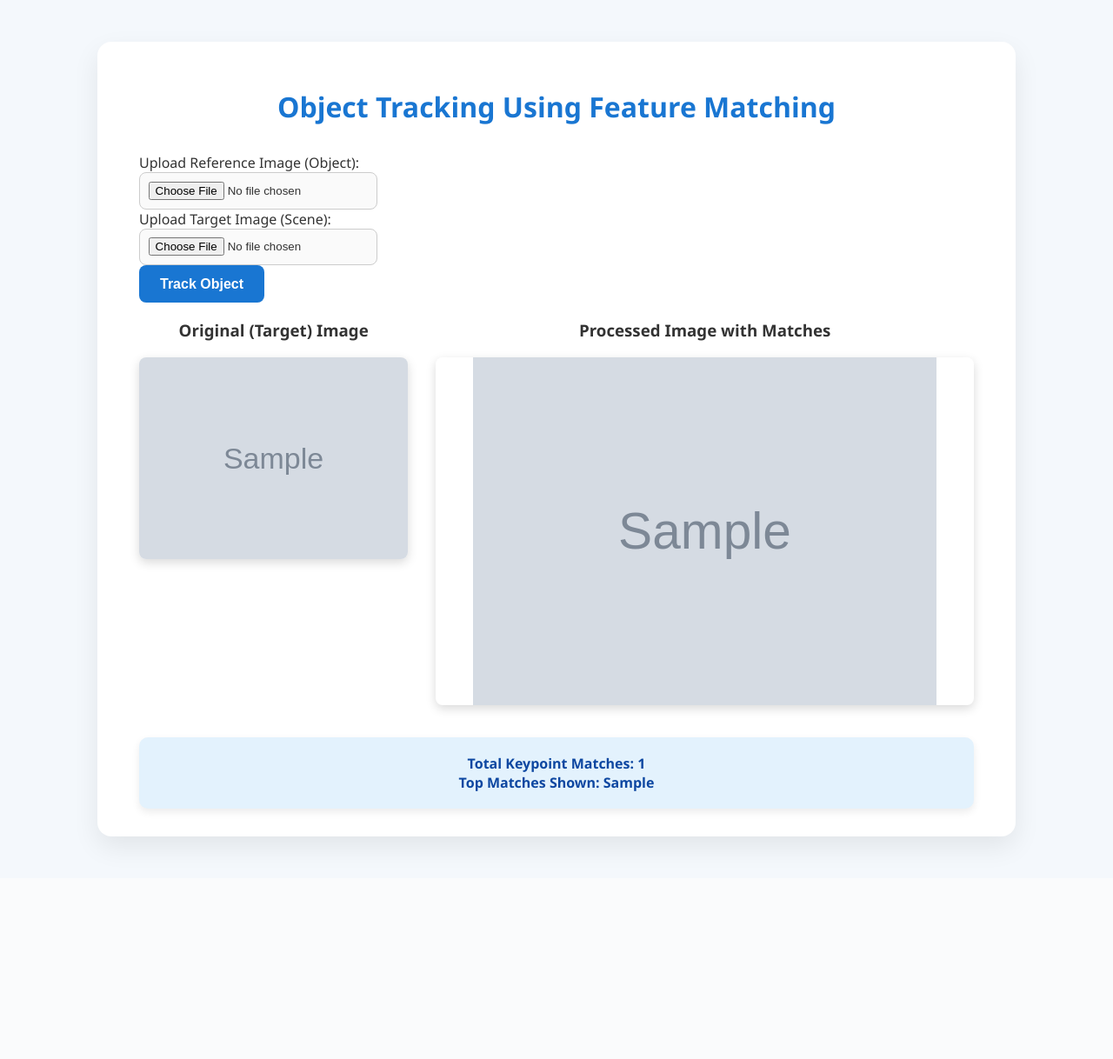
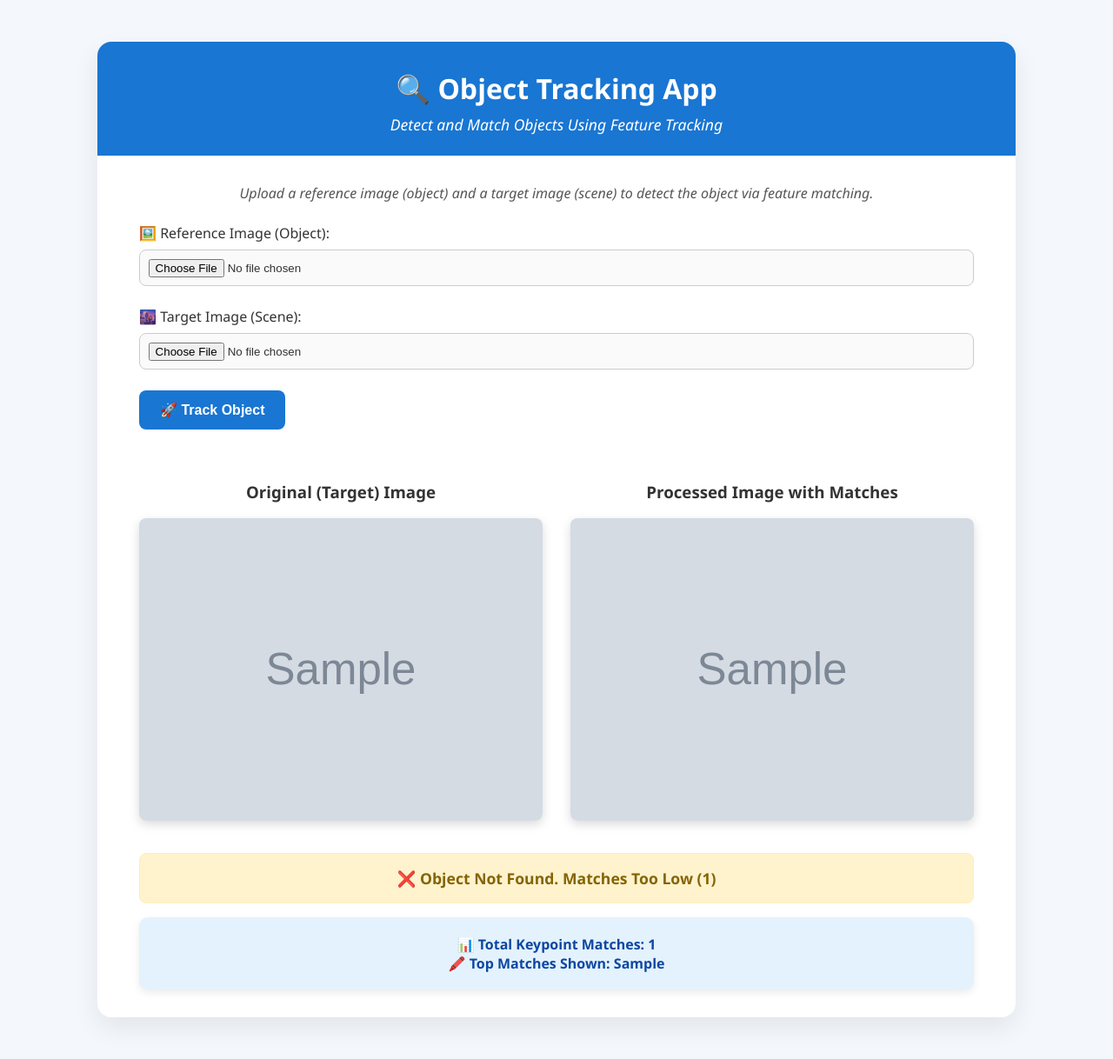
Before and after one commit to Ashwinib26/Multi-Feature-Object-Tracker, a Flask app: template templates/index.html in a window 1280 px wide. Shown: the whole page at 87% size. Before the commit the page ends 980 px from the top, so only its background shows below. Run offline with Flask 3, Linux system fonts and the light colour scheme; the template is opened without the code that fills it: most values are stand-ins (such as "Sample title", 1, 10 or a date in 2020); grey boxes marked "Sample" are stand-in pictures.

```diff
--- a/app.py
+++ b/app.py
@@ -23,10 +23,8 @@ def upload():
 
     if ref_file and target_file:
         uid = str(uuid.uuid4())[:8]
-
         ref_filename = f"{uid}_ref_{secure_filename(ref_file.filename)}"
         target_filename = f"{uid}_target_{secure_filename(target_file.filename)}"
-
         ref_path = os.path.join(UPLOAD_FOLDER, ref_filename)
         target_path = os.path.join(UPLOAD_FOLDER, target_filename)
 
--- a/static/styles.css
+++ b/static/styles.css
@@ -15,12 +15,28 @@ body {
     box-shadow: 0 12px 30px rgba(0, 0, 0, 0.08);
 }
 
-h1 {
+/* Header styling */
+header {
     text-align: center;
-    margin-bottom: 2rem;
-    color: #1976d2;
+    background-color: #1976d2;
+    color: white;
+    padding: 2rem 1rem 1.5rem;
+    border-radius: 16px 16px 0 0;
+    margin: -2rem -3rem 2rem -3rem; /* fill container */
 }
 
+header h1 {
+    font-size: 2rem;
+    margin: 0 0 0.5rem;
+}
+
+header p {
+    margin: 0;
+    font-size: 1.1rem;
+    font-style: italic;
+}
+
+/* Upload Form */
 .upload-form {
     display: flex;
     flex-direction: column;
@@ -63,12 +79,14 @@ button:hover {
     background: #155a9c;
 }
 
+/* Result Titles */
 .results-title {
     margin-bottom: 1.5rem;
     color: #0d47a1;
     text-align: center;
 }
 
+/* Images Layout */
 .images {
     display: flex;
     flex-direction: row;
@@ -84,11 +102,14 @@ button:hover {
 }
 
 .images img {
-    max-width: 100%;
-    border-radius: 12px;
-    box-shadow: 0 6px 15px rgba(0,0,0,0.12);
+    width: 100%;
+    max-height: 400px;
+    object-fit: contain;
+    border-radius: 8px;
+    box-shadow: 0 4px 12px rgba(0,0,0,0.15);
 }
 
+/* Stats Box */
 .stats {
     background: #e3f2fd;
     padding: 1.2rem;
@@ -98,10 +119,36 @@ button:hover {
     color: #0d47a1;
     box-shadow: 0 4px 10px rgba(0,0,0,0.08);
 }
-.images img {
-    width: 100%;
-    max-height: 400px;
-    object-fit: contain;
+
+/* Object Status */
+.object-status {
+    background: #fff3cd;
+    color: #856404;
+    border: 1px solid #ffeeba;
+    padding: 1rem;
     border-radius: 8px;
-    box-shadow: 0 4px 12px rgba(0,0,0,0.15);
+    margin-bottom: 1rem;
+    text-align: center;
+    font-weight: bold;
+    font-size: 1.1rem;
 }
+
+.object-status.success {
+    background: #d4edda;
+    color: #155724;
+    border-color: #c3e6cb;
+}
+
+.object-status.error {
+    background: #f8d7da;
+    color: #721c24;
+    border-color: #f5c6cb;
+}
+
+/* Form Instruction Text */
+.form-instructions {
+    text-align: center;
+    margin-bottom: 1.5rem;
+    font-style: italic;
+    color: #555;
+}
--- a/templates/index.html
+++ b/templates/index.html
@@ -2,42 +2,55 @@
 <html lang="en">
 <head>
     <meta charset="UTF-8">
-    <title>Object Tracking App</title>
+    <title>🔍 Object Tracking App</title>
     <link rel="stylesheet" href="{{ url_for('static', filename='styles.css') }}">
 </head>
 <body>
     <div class="container">
-        <h1>Object Tracking Using Feature Matching</h1>
+        <header>
+            <h1>🔍 Object Tracking App</h1>
+            <p>Detect and Match Objects Using Feature Tracking</p>
+        </header>
 
-        <form action="{{ url_for('upload') }}" method="POST" enctype="multipart/form-data">
-            <div>
-                <label>Upload Reference Image (Object):</label><br>
+        <div class="form-instructions">
+            Upload a reference image (object) and a target image (scene) to detect the object via feature matching.
+        </div>
+
+        <form action="{{ url_for('upload') }}" method="POST" enctype="multipart/form-data" class="upload-form">
+            <div class="form-group">
+                <label>🖼️ Reference Image (Object):</label>
                 <input type="file" name="reference_image" accept="image/*" required>
             </div>
-            <div>
-                <label>Upload Target Image (Scene):</label><br>
+            <div class="form-group">
+                <label>🌆 Target Image (Scene):</label>
                 <input type="file" name="target_image" accept="image/*" required>
             </div>
-            <button type="submit">Track Object</button>
+            <button type="submit">🚀 Track Object</button>
         </form>
 
         {% if original_image and processed_image %}
         <div class="images">
-            <div style="flex: 1;">
+            <div>
                 <h3>Original (Target) Image</h3>
                 <img src="{{ original_image }}" alt="Original Image">
             </div>
-            <div style="flex: 2;">
+            <div>
                 <h3>Processed Image with Matches</h3>
                 <img src="{{ processed_image }}" alt="Processed Image">
             </div>
         </div>
 
         {% if stats %}
-        <div class="stats">
-            Total Keypoint Matches: {{ stats.total_matches }}<br>
-            Top Matches Shown: {{ stats.top_matches_drawn }}
-        </div>
+            {% if stats.detected %}
+            <div class="object-status success">✅ Object Found! Matches Detected: {{ stats.total_matches }}</div>
+            {% else %}
+            <div class="object-status fail">❌ Object Not Found. Matches Too Low ({{ stats.total_matches }})</div>
+            {% endif %}
+
+            <div class="stats">
+                📊 Total Keypoint Matches: {{ stats.total_matches }}<br>
+                🖍️ Top Matches Shown: {{ stats.top_matches_drawn }}
+            </div>
         {% endif %}
         {% endif %}
     </div>
```
Also changed, not shown: utils/tracker.py (+51 -21 lines).
